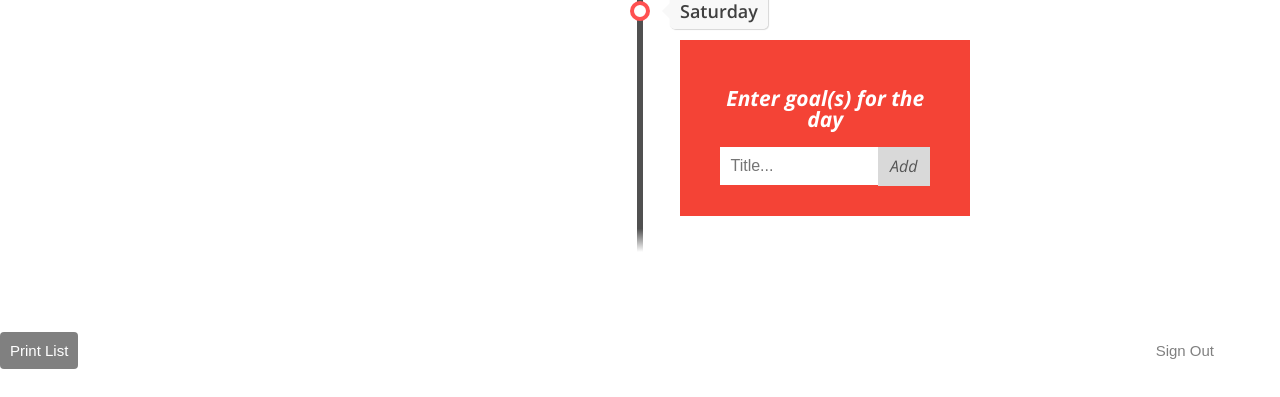
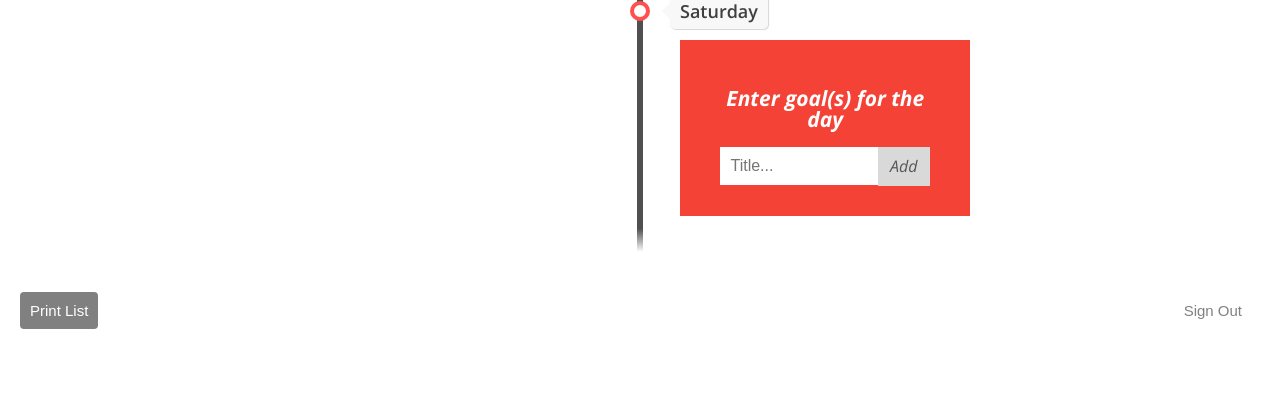
Before and after one commit to rebeccaruva/nrk, a Python web app: template templates/checked.html in a window 1280 px wide. Shown: the part 2267-2664 px from the top of the page. After the commit the page ends 2596 px from the top, so only its background shows below. Run offline with Jinja, Linux system fonts and the light colour scheme; the template is opened without the code that fills it, so the values that code supplies are empty.

Commit message:
edited button

```diff
--- a/static/checked.css
+++ b/static/checked.css
@@ -195,7 +195,5 @@ input:checked + .slider:before {
 
 /* wrapper div */
 #wrapperDiv {
-  padding-top: 40px;
-  padding-bottom: 28px;
-  padding-right: 28px;
+  padding-left: 20px;
 }
```
